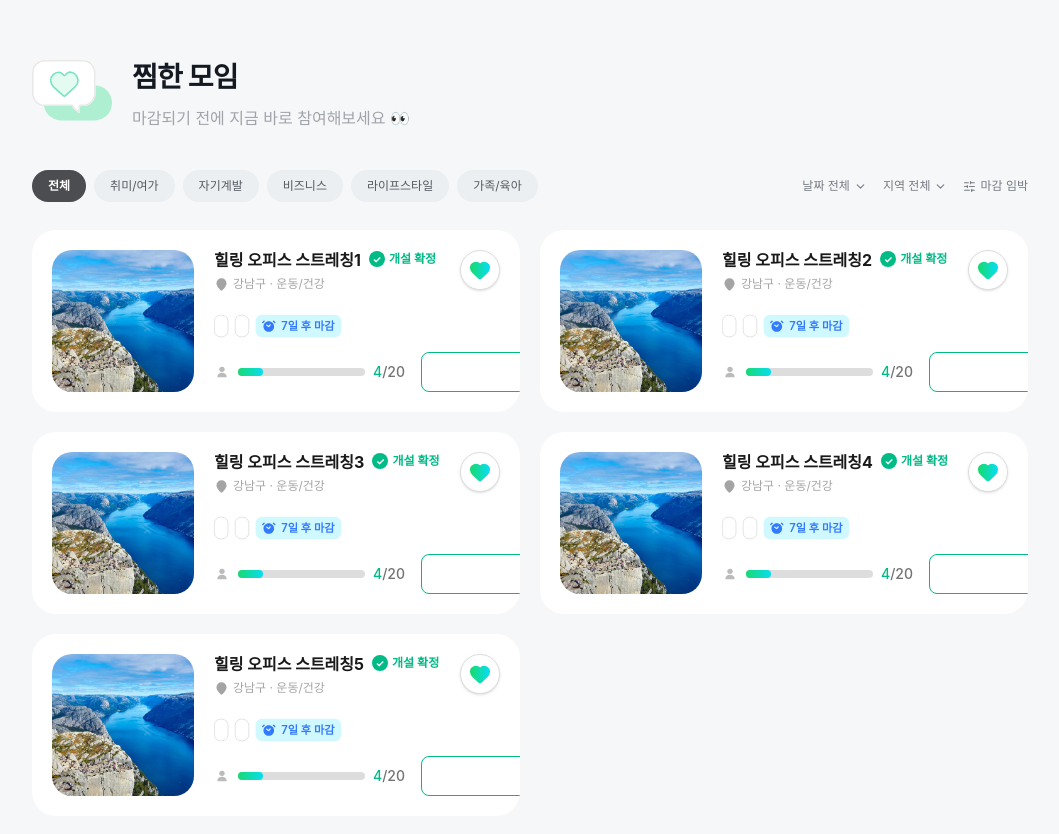
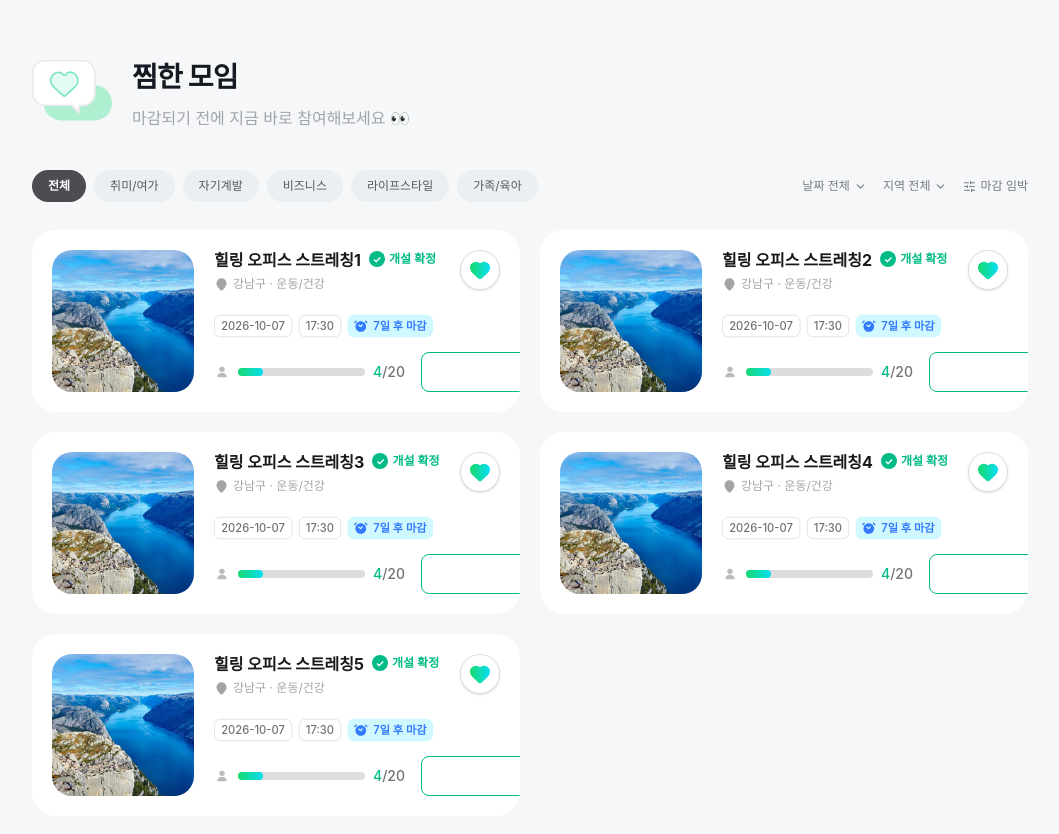
Before and after one commit to 5meet/5-meet, a Next.js app: page /favorites in a window 1280 px wide. Shown: the top 834 px of the page, without its empty margins (110-1169 px from the left). Built offline with nearby package versions, Linux system fonts and the light colour scheme.

Commit message:
fix: 타입 오류 해결 및 Storybook 파일 검사 제외로 빌드 오류 해소 (#69)

```diff
--- a/src/app/meetings/[id]/page.tsx
+++ b/src/app/meetings/[id]/page.tsx
@@ -15,7 +15,7 @@ const MeetingDetailPage = () => {
   }
 
   return (
-    <MeetingDetailPageClient meetingId={Number(params.id)} isLoggedIn={false} />
+    <MeetingDetailPageClient currentUserId={null} meetingId={Number(params.id)} isLoggedIn={false} />
   );
 };
 
--- a/src/components/ui/ProgressBar/ProgressBar.tsx
+++ b/src/components/ui/ProgressBar/ProgressBar.tsx
@@ -1,9 +1,17 @@
+import type { CSSProperties } from "react";
+
 interface ProgressBarProps {
   percentage: number;
   animated?: boolean;
 }
 
 const ProgressBar = ({ percentage, animated = false }: ProgressBarProps) => {
+  const progressStyle: CSSProperties & {
+    "--progress-width"?: string;
+  } = animated
+    ? { "--progress-width": `${percentage}%` }
+    : { width: `${percentage}%` };
+
   return (
     <div className="h-2 w-full min-w-25">
       <div className="h-full w-full rounded-2xl bg-gray-200">
@@ -11,11 +19,7 @@ const ProgressBar = ({ percentage, animated = false }: ProgressBarProps) => {
           className={`h-full rounded-2xl bg-mint-gradient-500 ${
             animated ? "animate-progress" : ""
           }`}
-          style={
-            animated
-              ? { "--progress-width": `${percentage}%` }
-              : { width: `${percentage}%` }
-          }
+          style={progressStyle}
         />
       </div>
     </div>
--- a/src/data/favorites.ts
+++ b/src/data/favorites.ts
@@ -1,18 +1,3 @@
-export interface FavoriteGroup {
-  id: number;
-  title: string;
-  location: string;
-  category: string;
-  date: string;
-  time: string;
-  deadline: string;
-  currentMembers: number;
-  maxMembers: number;
-  isConfirmed: boolean;
-  isClosed: boolean;
-  imageUrl: string;
-}
-
 export const favorites = [
   {
     id: 1,
@@ -20,7 +5,8 @@ export const favorites = [
     title: "힐링 오피스 스트레칭1",
     location: "강남구",
     category: "운동/건강",
-    dateTime: "2026-10-07T17:30:00",
+    date: "2026-10-07",
+    time: "17:30",
     registrationEnd: "2026-10-07T21:00:00",
     participantCount: 4,
     capacity: 20,
@@ -33,7 +19,8 @@ export const favorites = [
     title: "힐링 오피스 스트레칭2",
     location: "강남구",
     category: "운동/건강",
-    dateTime: "2026-10-07T17:30:00",
+    date: "2026-10-07",
+    time: "17:30",
     registrationEnd: "2026-10-07T21:00:00",
     participantCount: 4,
     capacity: 20,
@@ -46,7 +33,8 @@ export const favorites = [
     title: "힐링 오피스 스트레칭3",
     location: "강남구",
     category: "운동/건강",
-    dateTime: "2026-10-07T17:30:00",
+    date: "2026-10-07",
+    time: "17:30",
     registrationEnd: "2026-10-07T21:00:00",
     participantCount: 4,
     capacity: 20,
@@ -59,7 +47,8 @@ export const favorites = [
     title: "힐링 오피스 스트레칭4",
     location: "강남구",
     category: "운동/건강",
-    dateTime: "2026-10-07T17:30:00",
+    date: "2026-10-07",
+    time: "17:30",
     registrationEnd: "2026-10-07T21:00:00",
     participantCount: 4,
     capacity: 20,
@@ -72,7 +61,8 @@ export const favorites = [
     title: "힐링 오피스 스트레칭5",
     location: "강남구",
     category: "운동/건강",
-    dateTime: "2026-10-07T17:30:00",
+    date: "2026-10-07",
+    time: "17:30",
     registrationEnd: "2026-10-07T21:00:00",
     participantCount: 4,
     capacity: 20,
@@ -80,8 +70,3 @@ export const favorites = [
     isConfirmed: true,
   },
 ];
-
-export const mockFavoriteGroups: FavoriteGroup[] = [
-  // 실제 프로젝트에서 사용 중인 이미지 경로를 여기에 넣어주세요.
-  // imageUrl은 기존 모임 데이터의 값을 그대로 사용하면 됩니다.
-];
--- a/src/data/reviews.ts
+++ b/src/data/reviews.ts
@@ -6,6 +6,7 @@ export interface Review {
   content: string;
   groupName: string;
   category: string;
+  imageUrl?: string;
 }
 
 export const mockReviews: Review[] = [
--- a/src/features/favorites/components/FavoriteList.tsx
+++ b/src/features/favorites/components/FavoriteList.tsx
@@ -1,4 +1,3 @@
-import Image from "next/image";
 
 import { EmptyState } from "@/components/ui/EmptyState/EmptyState";
 import { MeetingCard } from "@/components/ui/MeetingCard/MeetingCard";
```
Also changed, not shown: tsconfig.json (+6 -1 lines).
